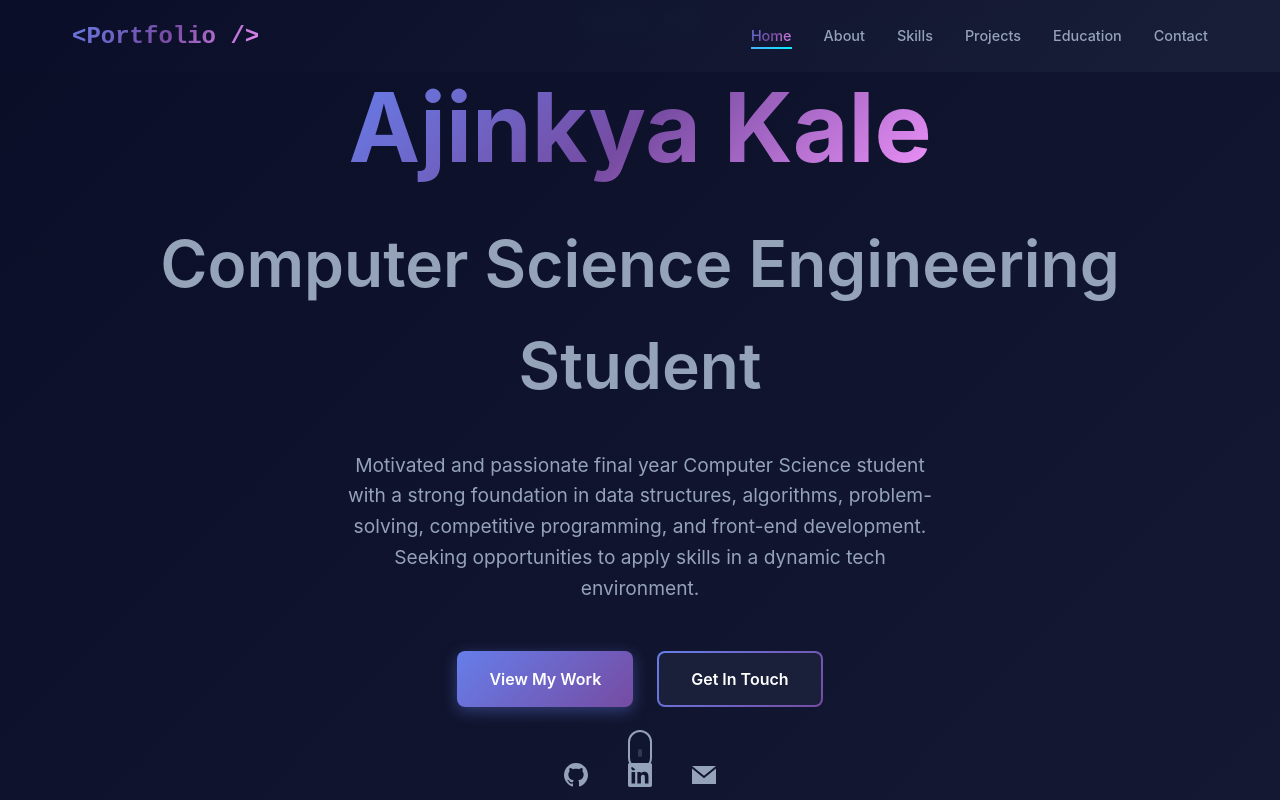
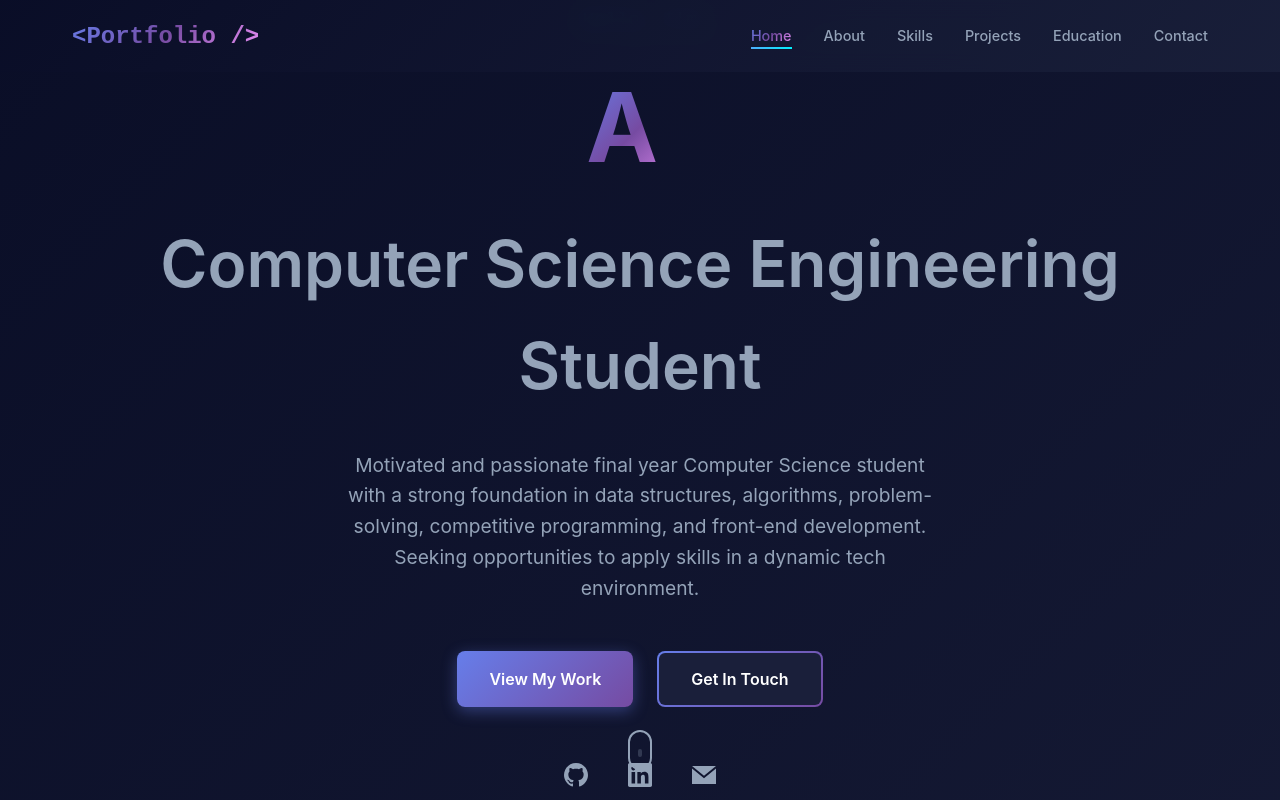
Before and after one commit to Ajinkya0605/PortFolio, a React (Vite) app: page / in a window 1280 px wide. Shown: the top 800 px of the page. Built offline with nearby package versions, Linux system fonts and the light colour scheme.

Commit message:
Added Animation to the Hero Section Name

```diff
--- a/package.json
+++ b/package.json
@@ -12,7 +12,8 @@
   "dependencies": {
     "@emailjs/browser": "^4.4.1",
     "react": "^19.2.0",
-    "react-dom": "^19.2.0"
+    "react-dom": "^19.2.0",
+    "react-simple-typewriter": "^5.0.1"
   },
   "devDependencies": {
     "@eslint/js": "^9.39.1",
--- a/src/App.jsx
+++ b/src/App.jsx
@@ -2,6 +2,8 @@ import { useState, useEffect } from 'react'
 import './App.css'
 import selfPic from './assets/SelfPic.jpeg'
 import emailjs from "@emailjs/browser";
+import { Typewriter } from 'react-simple-typewriter'
+
 
 
 
@@ -155,8 +157,19 @@ function App() {
           <div className="hero-text">
             <p className="greeting">Hello, I'm</p>
             <h1 className="hero-name">
-              <span className="gradient-text">Ajinkya Kale</span>
+              <span className="gradient-text">
+                <Typewriter
+                  words={['Ajinkya Kale', 'Full Stack Developer', 'React Developer', 'Software Engineer']}
+                  loop={0} // infinite
+                  cursor
+                  cursorStyle="|"
+                  typeSpeed={100}
+                  deleteSpeed={70}
+                  delaySpeed={2000}
+                />
+              </span>
             </h1>
+
             <h2 className="hero-title">Computer Science Engineering Student</h2>
             <p className="hero-description">
               Motivated and passionate final year Computer Science student with a strong foundation in data structures,
@@ -174,17 +187,17 @@ function App() {
             <div className="social-links">
               <a href="https://github.com/Ajinkya0605" target="_blank" rel="noopener noreferrer" aria-label="GitHub">
                 <svg viewBox="0 0 24 24" fill="currentColor">
-                  <path d="M12 0c-6.626 0-12 5.373-12 12 0 5.302 3.438 9.8 8.207 11.387.599.111.793-.261.793-.577v-2.234c-3.338.726-4.033-1.416-4.033-1.416-.546-1.387-1.333-1.756-1.333-1.756-1.089-.745.083-.729.083-.729 1.205.084 1.839 1.237 1.839 1.237 1.07 1.834 2.807 1.304 3.492.997.107-.775.418-1.305.762-1.604-2.665-.305-5.467-1.334-5.467-5.931 0-1.311.469-2.381 1.236-3.221-.124-.303-.535-1.524.117-3.176 0 0 1.008-.322 3.301 1.23.957-.266 1.983-.399 3.003-.404 1.02.005 2.047.138 3.006.404 2.291-1.552 3.297-1.23 3.297-1.23.653 1.653.242 2.874.118 3.176.77.84 1.235 1.911 1.235 3.221 0 4.609-2.807 5.624-5.479 5.921.43.372.823 1.102.823 2.222v3.293c0 .319.192.694.801.576 4.765-1.589 8.199-6.086 8.199-11.386 0-6.627-5.373-12-12-12z"/>
+                  <path d="M12 0c-6.626 0-12 5.373-12 12 0 5.302 3.438 9.8 8.207 11.387.599.111.793-.261.793-.577v-2.234c-3.338.726-4.033-1.416-4.033-1.416-.546-1.387-1.333-1.756-1.333-1.756-1.089-.745.083-.729.083-.729 1.205.084 1.839 1.237 1.839 1.237 1.07 1.834 2.807 1.304 3.492.997.107-.775.418-1.305.762-1.604-2.665-.305-5.467-1.334-5.467-5.931 0-1.311.469-2.381 1.236-3.221-.124-.303-.535-1.524.117-3.176 0 0 1.008-.322 3.301 1.23.957-.266 1.983-.399 3.003-.404 1.02.005 2.047.138 3.006.404 2.291-1.552 3.297-1.23 3.297-1.23.653 1.653.242 2.874.118 3.176.77.84 1.235 1.911 1.235 3.221 0 4.609-2.807 5.624-5.479 5.921.43.372.823 1.102.823 2.222v3.293c0 .319.192.694.801.576 4.765-1.589 8.199-6.086 8.199-11.386 0-6.627-5.373-12-12-12z" />
                 </svg>
               </a>
               <a href="https://linkedin.com/in/ajinkya-kale-442002264" target="_blank" rel="noopener noreferrer" aria-label="LinkedIn">
                 <svg viewBox="0 0 24 24" fill="currentColor">
-                  <path d="M20.447 20.452h-3.554v-5.569c0-1.328-.027-3.037-1.852-3.037-1.853 0-2.136 1.445-2.136 2.939v5.667H9.351V9h3.414v1.561h.046c.477-.9 1.637-1.85 3.37-1.85 3.601 0 4.267 2.37 4.267 5.455v6.286zM5.337 7.433c-1.144 0-2.063-.926-2.063-2.065 0-1.138.92-2.063 2.063-2.063 1.14 0 2.064.925 2.064 2.063 0 1.139-.925 2.065-2.064 2.065zm1.782 13.019H3.555V9h3.564v11.452zM22.225 0H1.771C.792 0 0 .774 0 1.729v20.542C0 23.227.792 24 1.771 24h20.451C23.2 24 24 23.227 24 22.271V1.729C24 .774 23.2 0 22.222 0h.003z"/>
+                  <path d="M20.447 20.452h-3.554v-5.569c0-1.328-.027-3.037-1.852-3.037-1.853 0-2.136 1.445-2.136 2.939v5.667H9.351V9h3.414v1.561h.046c.477-.9 1.637-1.85 3.37-1.85 3.601 0 4.267 2.37 4.267 5.455v6.286zM5.337 7.433c-1.144 0-2.063-.926-2.063-2.065 0-1.138.92-2.063 2.063-2.063 1.14 0 2.064.925 2.064 2.063 0 1.139-.925 2.065-2.064 2.065zm1.782 13.019H3.555V9h3.564v11.452zM22.225 0H1.771C.792 0 0 .774 0 1.729v20.542C0 23.227.792 24 1.771 24h20.451C23.2 24 24 23.227 24 22.271V1.729C24 .774 23.2 0 22.222 0h.003z" />
                 </svg>
               </a>
               <a href="mailto:kaleajinkya2005@gmail.com" aria-label="Email">
                 <svg viewBox="0 0 24 24" fill="currentColor">
-                  <path d="M12 12.713l-11.985-9.713h23.97l-11.985 9.713zm0 2.574l-12-9.725v15.438h24v-15.438l-12 9.725z"/>
+                  <path d="M12 12.713l-11.985-9.713h23.97l-11.985 9.713zm0 2.574l-12-9.725v15.438h24v-15.438l-12 9.725z" />
                 </svg>
               </a>
             </div>
@@ -284,14 +297,14 @@ function App() {
                   <div className="project-links">
                     <a href={project.github} target="_blank" rel="noopener noreferrer" aria-label="GitHub">
                       <svg viewBox="0 0 24 24" fill="currentColor">
-                        <path d="M12 0c-6.626 0-12 5.373-12 12 0 5.302 3.438 9.8 8.207 11.387.599.111.793-.261.793-.577v-2.234c-3.338.726-4.033-1.416-4.033-1.416-.546-1.387-1.333-1.756-1.333-1.756-1.089-.745.083-.729.083-.729 1.205.084 1.839 1.237 1.839 1.237 1.07 1.834 2.807 1.304 3.492.997.107-.775.418-1.305.762-1.604-2.665-.305-5.467-1.334-5.467-5.931 0-1.311.469-2.381 1.236-3.221-.124-.303-.535-1.524.117-3.176 0 0 1.008-.322 3.301 1.23.957-.266 1.983-.399 3.003-.404 1.02.005 2.047.138 3.006.404 2.291-1.552 3.297-1.23 3.297-1.23.653 1.653.242 2.874.118 3.176.77.84 1.235 1.911 1.235 3.221 0 4.609-2.807 5.624-5.479 5.921.43.372.823 1.102.823 2.222v3.293c0 .319.192.694.801.576 4.765-1.589 8.199-6.086 8.199-11.386 0-6.627-5.373-12-12-12z"/>
+                        <path d="M12 0c-6.626 0-12 5.373-12 12 0 5.302 3.438 9.8 8.207 11.387.599.111.793-.261.793-.577v-2.234c-3.338.726-4.033-1.416-4.033-1.416-.546-1.387-1.333-1.756-1.333-1.756-1.089-.745.083-.729.083-.729 1.205.084 1.839 1.237 1.839 1.237 1.07 1.834 2.807 1.304 3.492.997.107-.775.418-1.305.762-1.604-2.665-.305-5.467-1.334-5.467-5.931 0-1.311.469-2.381 1.236-3.221-.124-.303-.535-1.524.117-3.176 0 0 1.008-.322 3.301 1.23.957-.266 1.983-.399 3.003-.404 1.02.005 2.047.138 3.006.404 2.291-1.552 3.297-1.23 3.297-1.23.653 1.653.242 2.874.118 3.176.77.84 1.235 1.911 1.235 3.221 0 4.609-2.807 5.624-5.479 5.921.43.372.823 1.102.823 2.222v3.293c0 .319.192.694.801.576 4.765-1.589 8.199-6.086 8.199-11.386 0-6.627-5.373-12-12-12z" />
                       </svg>
                     </a>
                     <a href={project.demo} target="_blank" rel="noopener noreferrer" aria-label="Live Demo">
                       <svg viewBox="0 0 24 24" fill="none" stroke="currentColor">
-                        <path d="M18 13v6a2 2 0 0 1-2 2H5a2 2 0 0 1-2-2V8a2 2 0 0 1 2-2h6" strokeWidth="2" strokeLinecap="round" strokeLinejoin="round"/>
-                        <polyline points="15 3 21 3 21 9" strokeWidth="2" strokeLinecap="round" strokeLinejoin="round"/>
-                        <line x1="10" y1="14" x2="21" y2="3" strokeWidth="2" strokeLinecap="round" strokeLinejoin="round"/>
+                        <path d="M18 13v6a2 2 0 0 1-2 2H5a2 2 0 0 1-2-2V8a2 2 0 0 1 2-2h6" strokeWidth="2" strokeLinecap="round" strokeLinejoin="round" />
+                        <polyline points="15 3 21 3 21 9" strokeWidth="2" strokeLinecap="round" strokeLinejoin="round" />
+                        <line x1="10" y1="14" x2="21" y2="3" strokeWidth="2" strokeLinecap="round" strokeLinejoin="round" />
                       </svg>
                     </a>
                   </div>
@@ -325,7 +338,7 @@ function App() {
                 Academic Performance: CGPA 7.73/10.0
               </p>
             </div>
-            <div className="education-item" style={{marginTop: '2rem'}}>
+            <div className="education-item" style={{ marginTop: '2rem' }}>
               <div className="education-header">
                 <h3 className="education-degree">Higher Secondary Education (XII)</h3>
                 <span className="education-year">June 2020 – June 2022</span>
@@ -335,7 +348,7 @@ function App() {
                 Academic Performance: 66.67% (Maharashtra State Board)
               </p>
             </div>
-            <div className="education-item" style={{marginTop: '2rem'}}>
+            <div className="education-item" style={{ marginTop: '2rem' }}>
               <div className="education-header">
                 <h3 className="education-degree">Secondary Education (X)</h3>
                 <span className="education-year">June 2019 – June 2020</span>
```
Also changed, not shown: 1 other file (tests, documents, lock files or other folders). Lines whose indentation alone changed are shown as unchanged.
